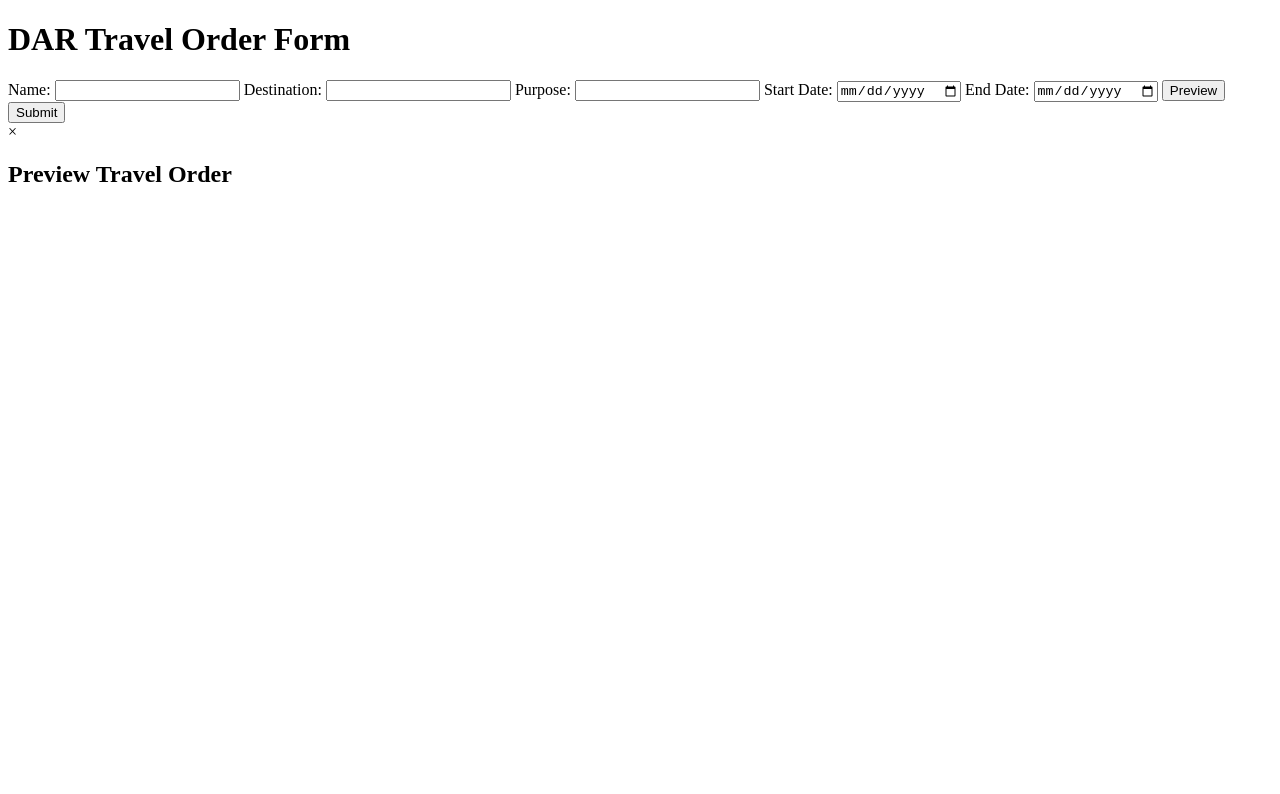
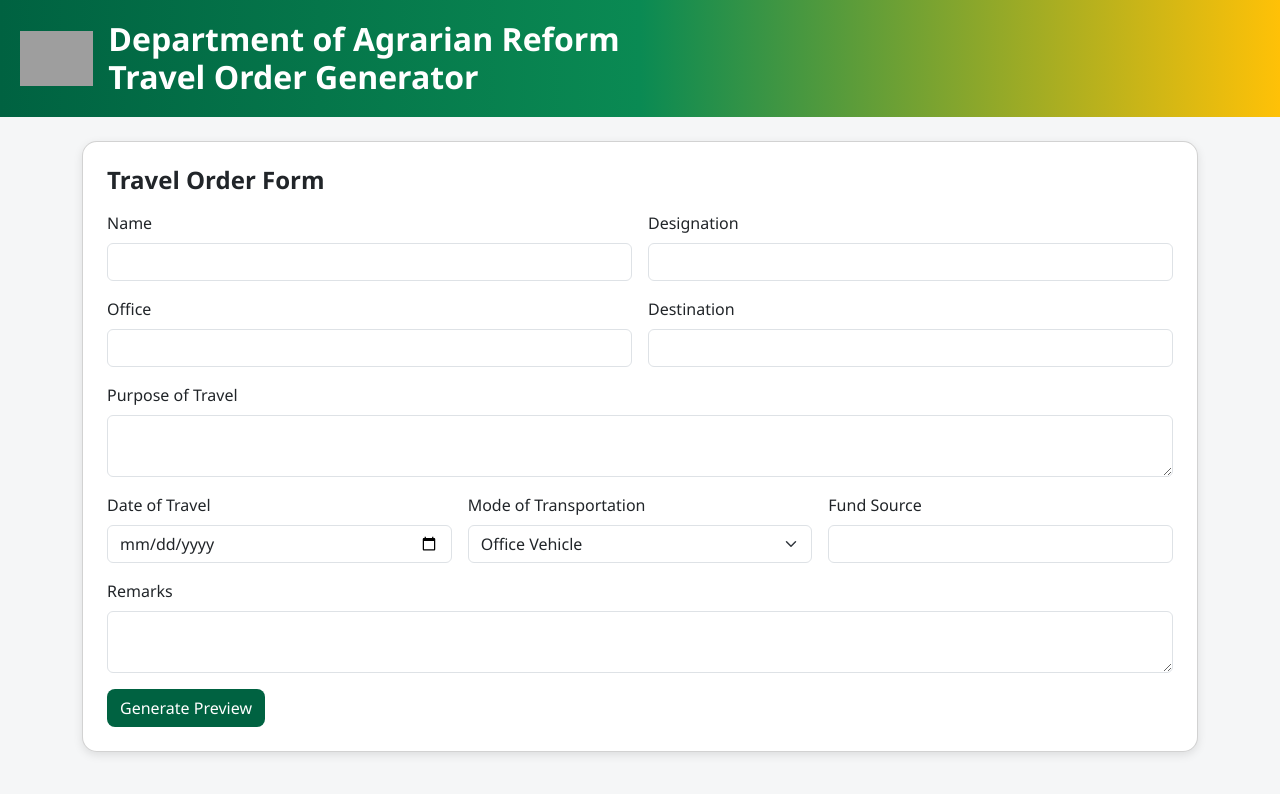
Before and after one commit to Jules01867/DAR13-TOS, a plain HTML site: page index.html in a window 1280 px wide. Drawn offline with nearby package versions, Linux system fonts and the light colour scheme; grey boxes are pictures that could not be loaded.

Commit message:
Revamp travel order form with Bootstrap and new fields
Updated the travel order form with Bootstrap styling and additional fields.

```diff
--- a/index.html
+++ b/index.html
@@ -1,41 +1,172 @@
 <!DOCTYPE html>
 <html lang="en">
 <head>
-    <meta charset="UTF-8">
-    <title>DAR Travel Order</title>
-    <link rel="stylesheet" href="style.css">
+<meta charset="UTF-8">
+<title>DAR Travel Order Generator</title>
+<meta name="viewport" content="width=device-width, initial-scale=1">
+
+<link href="https://cdn.jsdelivr.net/npm/bootstrap@5.3.0/dist/css/bootstrap.min.css" rel="stylesheet">
+
+<style>
+    body {
+        background: #f5f6f7;
+        font-family: "Segoe UI", sans-serif;
+    }
+    .header {
+        background: linear-gradient(90deg, #006241, #0a8a53, #FFC107);
+        padding: 20px;
+        color: white;
+        display: flex;
+        align-items: center;
+        gap: 15px;
+    }
+    .header img {
+        height: 55px;
+    }
+    .card {
+        border-radius: 15px;
+        box-shadow: 0 3px 10px rgba(0,0,0,0.1);
+    }
+    .btn-dar {
+        background: #006241;
+        color: white;
+        border-radius: 8px;
+    }
+    .btn-dar:hover {
+        background: #004c33;
+    }
+    .preview-box {
+        height: 600px;
+        width: 100%;
+        border-radius: 10px;
+        border: 2px solid #ccc;
+    }
+</style>
 </head>
+
 <body>
-    <div class="container">
-        <h1>DAR Travel Order Form</h1>
-        <form id="travelOrderForm">
-            <label>Name:</label>
-            <input type="text" id="name" required>
 
-            <label>Destination:</label>
-            <input type="text" id="destination" required>
+<div class="header">
+    <img src="https://upload.wikimedia.org/wikipedia/commons/thumb/a/a4/Department_of_Agrarian_Reform_%28DAR%29.svg/512px-Department_of_Agrarian_Reform_%28DAR%29.svg.png">
+    <h2 class="m-0 fw-bold">Department of Agrarian Reform<br>Travel Order Generator</h2>
+</div>
 
-            <label>Purpose:</label>
-            <input type="text" id="purpose" required>
+<div class="container mt-4">
 
-            <label>Start Date:</label>
-            <input type="date" id="startDate" required>
+<div class="card p-4">
 
-            <label>End Date:</label>
-            <input type="date" id="endDate" required>
+<h4 class="fw-bold mb-3">Travel Order Form</h4>
 
-            <button type="button" onclick="previewForm()">Preview</button>
-            <button type="submit">Submit</button>
-        </form>
+<form id="toForm">
 
-        <div id="previewModal" class="modal">
-            <div class="modal-content">
-                <span class="close" onclick="closePreview()">&times;</span>
-                <h2>Preview Travel Order</h2>
-                <p id="previewText"></p>
-            </div>
-        </div>
-    </div>
-    <script src="script.js"></script>
+<div class="row g-3">
+
+<div class="col-md-6">
+    <label class="form-label">Name</label>
+    <input class="form-control" name="name" required>
+</div>
+
+<div class="col-md-6">
+    <label class="form-label">Designation</label>
+    <input class="form-control" name="designation" required>
+</div>
+
+<div class="col-md-6">
+    <label class="form-label">Office</label>
+    <input class="form-control" name="office" required>
+</div>
+
+<div class="col-md-6">
+    <label class="form-label">Destination</label>
+    <input class="form-control" name="destination" required>
+</div>
+
+<div class="col-md-12">
+    <label class="form-label">Purpose of Travel</label>
+    <textarea class="form-control" name="purpose" required></textarea>
+</div>
+
+<div class="col-md-4">
+    <label class="form-label">Date of Travel</label>
+    <input type="date" class="form-control" name="date" required>
+</div>
+
+<div class="col-md-4">
+    <label class="form-label">Mode of Transportation</label>
+    <select class="form-select" name="transport">
+        <option>Office Vehicle</option>
+        <option>Public Utility Vehicle</option>
+        <option>Private Vehicle</option>
+    </select>
+</div>
+
+<div class="col-md-4">
+    <label class="form-label">Fund Source</label>
+    <input class="form-control" name="fund">
+</div>
+
+<div class="col-md-12">
+    <label class="form-label">Remarks</label>
+    <textarea class="form-control" name="remarks"></textarea>
+</div>
+
+</div>
+
+<button type="button" class="btn btn-dar mt-3" onclick="generatePreview()">
+    Generate Preview
+</button>
+
+</form>
+
+</div>
+
+<div id="previewSection" class="mt-4 d-none">
+    <h4 class="fw-bold">Preview</h4>
+    <iframe id="pdfFrame" class="preview-box"></iframe>
+
+    <button class="btn btn-success mt-3" onclick="saveRecord()">
+        Save Travel Order
+    </button>
+</div>
+
+</div>
+
+<script>
+let generated = {};
+
+// 1) Generate Preview
+function generatePreview() {
+    const data = Object.fromEntries(new FormData(document.getElementById("toForm")));
+
+    fetch("YOUR_WEBAPP_URL", {
+        method: "POST",
+        mode: "cors",
+        body: JSON.stringify({ action: "preview", data })
+    })
+    .then(res => res.json())
+    .then(res => {
+        generated = res;
+        document.getElementById("pdfFrame").src = res.pdfUrl;
+        document.getElementById("previewSection").classList.remove("d-none");
+    });
+}
+
+// 2) Save to Google Sheet
+function saveRecord() {
+    const formData = Object.fromEntries(new FormData(document.getElementById("toForm")));
+
+    fetch("YOUR_WEBAPP_URL", {
+        method: "POST",
+        mode: "cors",
+        body: JSON.stringify({
+            action: "save",
+            data: { ...generated, ...formData }
+        })
+    })
+    .then(res => res.json())
+    .then(() => alert("Travel Order saved successfully!"));
+}
+</script>
+
 </body>
 </html>
```
